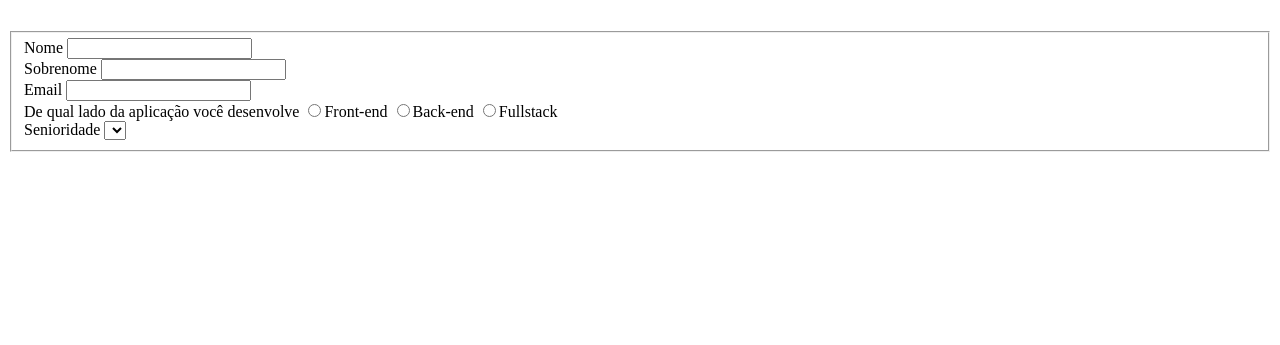
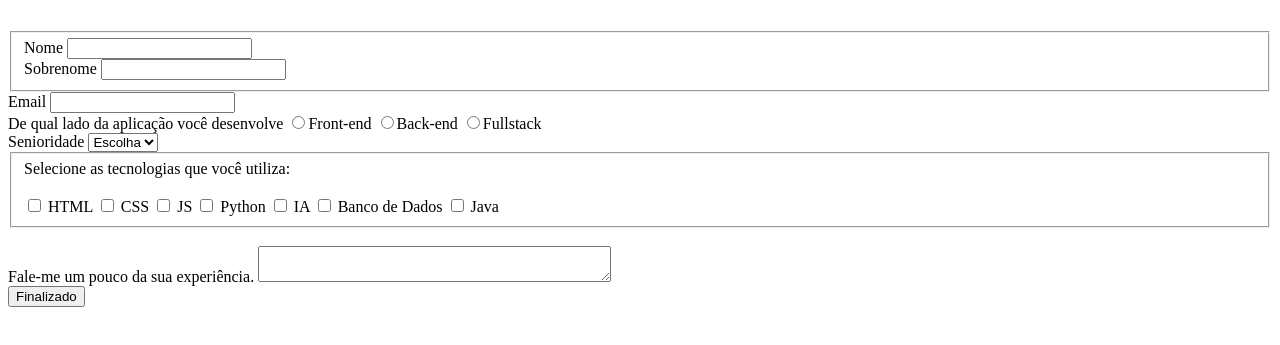
Before and after one commit to lucasmoraisnt/formulario, a plain HTML site: page index.html in a window 1280 px wide. Shown: the part 101-446 px from the top of the page. Drawn offline with Linux system fonts and the light colour scheme.

Commit message:
HTML finalizado. Adicionando tags para saber as línguagens do usuário e sua experiência.

```diff
--- a/index.html
+++ b/index.html
@@ -25,6 +25,7 @@
                     <label>Sobrenome</label>
                     <input type="text" name="sobrenome" id="sobrenome">
                 </div>
+            </fieldset>
 
                 <div>
                     <label>Email</label>
@@ -46,9 +47,42 @@
 
                 <div>
                     <label>Senioridade</label>
-                    <select name="" id="senioridade"></select>
+                    <select id="senioridade">
+                        <option selected disabled value="">Escolha</option>
+                        <option>Junior</option>
+                        <option>Pleno</option>
+                        <option>Senior</option>
+                    </select>
                 </div>
-            </fieldset>
+
+                <fieldset>
+                    <div>
+                        <label>Selecione as tecnologias que você utiliza:</label><br><br>
+                        <input type="checkbox" name="tecnologia1" id="tecnologia1" value="HTML">
+                        <label for="tecnologia1">HTML</label>
+                        <input type="checkbox" name="tecnologia2" id="tecnologia2" value="CSS">
+                        <label for="tecnologia2">CSS</label>
+                        <input type="checkbox" name="tecnologia3" id="tecnologia3" value="JS">
+                        <label for="tecnologia3">JS</label>
+                        <input type="checkbox" name="tecnologia4" id="tecnologia4" value="Pyhton">
+                        <label for="tecnologia4">Python</label>
+                        <input type="checkbox" name="tecnologia5" id="tecnologia5" value="IA">
+                        <label for="tecnologia5">IA</label>
+                        <input type="checkbox" name="tecnologia6" id="tecnologia6" value="Banco de Dados">
+                        <label for="tecnologia6">Banco de Dados</label>
+                        <input type="checkbox" name="tecnologia7" id="tecnologia7" value="Java">
+                        <label for="tecnologia7">Java</label>
+                    </div>
+                </fieldset>
+
+                <div>
+                    <br>
+                    <label>Fale-me um pouco da sua experiência.</label>
+                    <textarea row="6" style= "width: 26em" id="experiencia" name="experiencia"></textarea>
+                </div>
+
+                <button type="submit">Finalizado</button>
+
         </form>
 
     </body>
```
